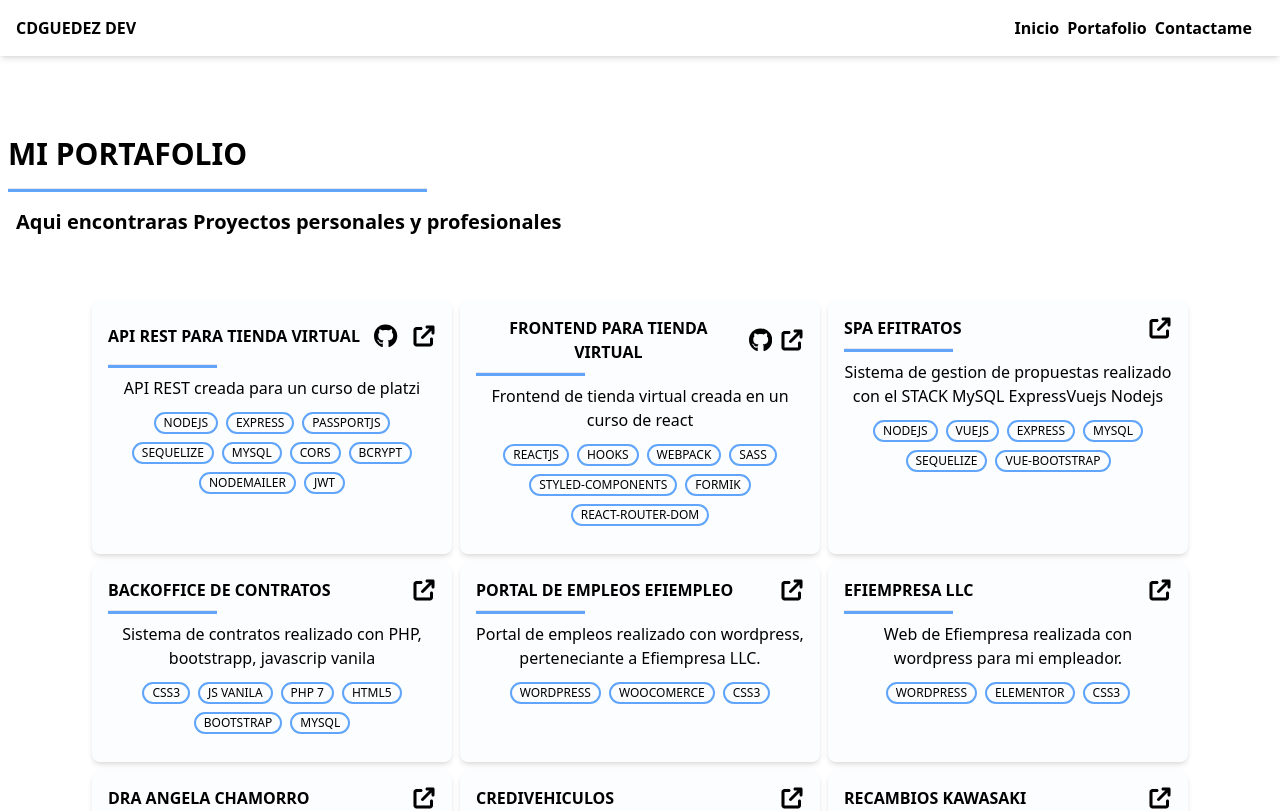
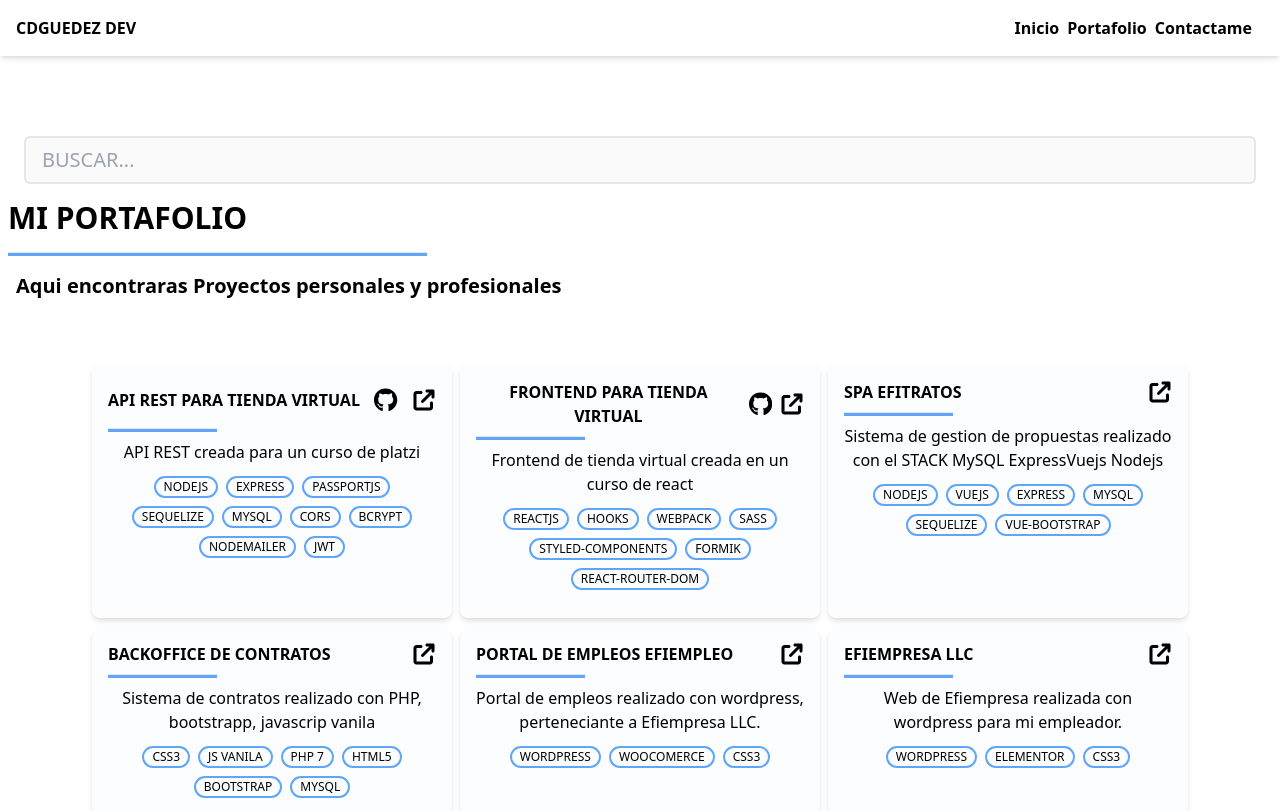
Before and after one commit to cdguedez/portfolio, a React (Vite) app: page /portfolio/projects in a window 1280 px wide. Shown: the top 811 px of the page. Built offline with nearby package versions, Linux system fonts and the light colour scheme.

Commit message:
[FEATURE] add search input in hero portfolio

```diff
--- a/src/components/Hero.jsx
+++ b/src/components/Hero.jsx
@@ -1,7 +1,7 @@
 const Hero = ({ title, subTitle }) => {
   return (
     <article>
-      <h1 className='font-bold text-3xl mb-4 uppercase -ml-2 text-left'>
+      <h1 className='font-bold text-3xl my-4 uppercase -ml-2 text-left'>
         {title}
         <hr className='bg-blue-400 my-4 h-1 w-1/3' />
       </h1>
--- /dev/null
+++ b/src/components/Search.jsx
@@ -0,0 +1,17 @@
+import React from 'react'
+
+const Search = () => {
+  return (
+    <div className='mx-2'>
+      <input
+        type='search'
+        name='search'
+        className='w-full py-2 pl-4 text-xl border-2 rounded-md outline-none uppercase'
+        placeholder='Buscar...'
+        disabled
+      />
+    </div>
+  )
+}
+
+export default Search
--- a/src/pages/Portfolio.jsx
+++ b/src/pages/Portfolio.jsx
@@ -1,11 +1,12 @@
 import Hero from './../components/Hero'
 import Projects from './../components/Projects'
 import { projects } from './../utils/portfolio'
-
+import Search from './../components/Search'
 const Portfolio = () => {
   return (
     <>
       <article className='px-4 py-10'>
+        <Search />
         <Hero
           title='Mi Portafolio'
           subTitle='Aqui encontraras Proyectos personales y profesionales'
```
